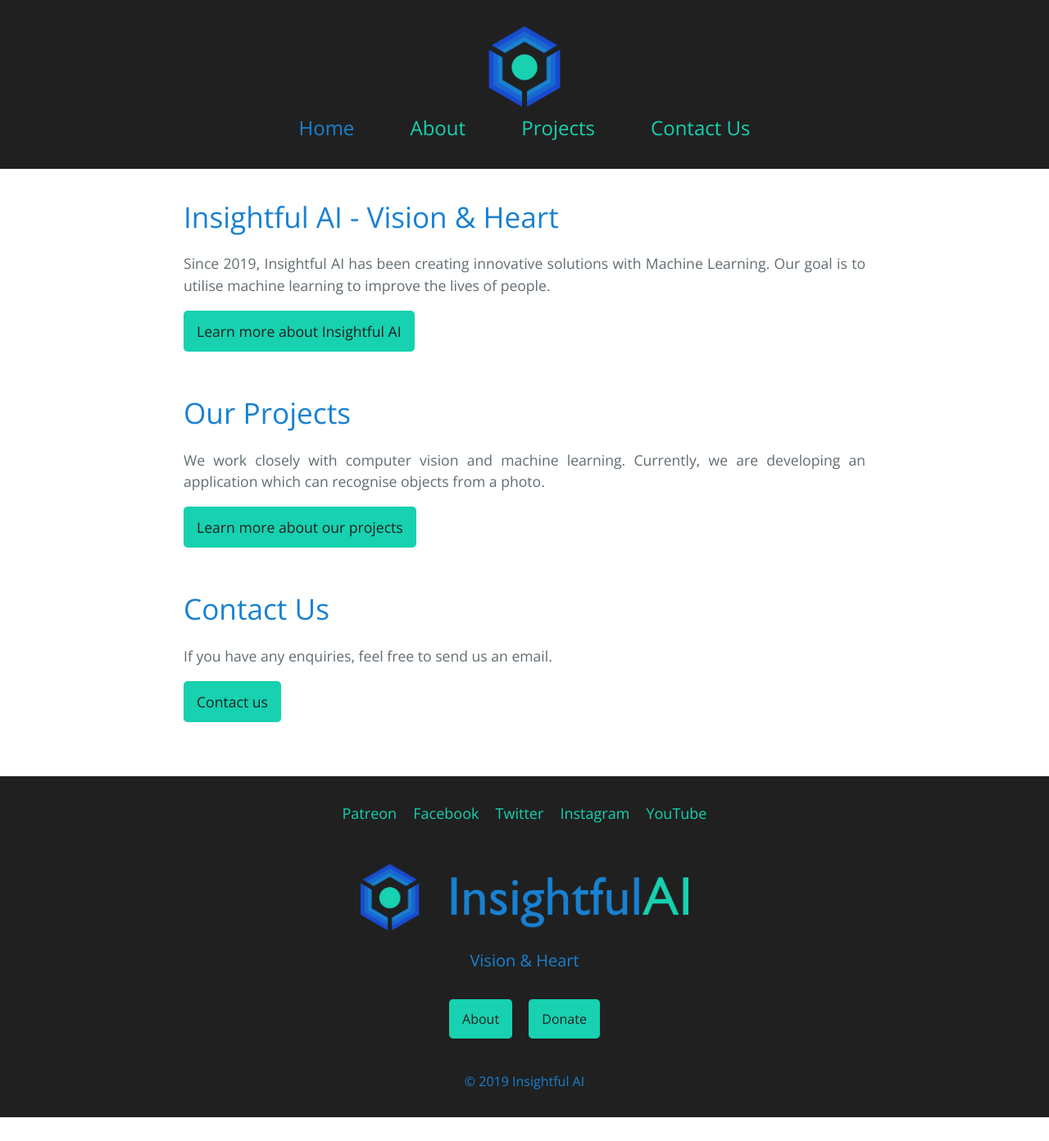
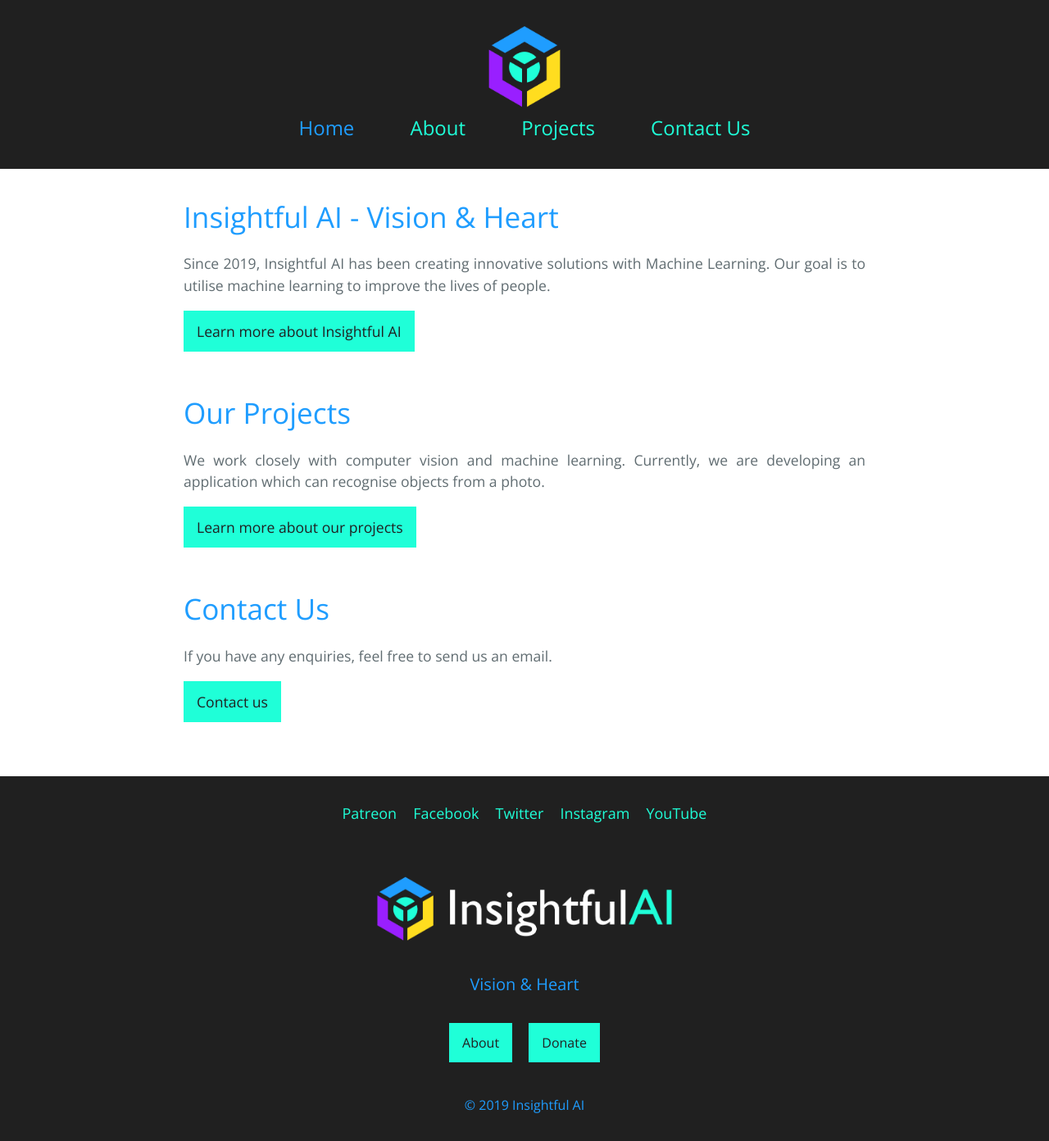
Before and after one commit to InsightfulAI/insightfulai.github.io, a Jekyll site: the page built from index.md, in a window 1280 px wide. Shown: the whole page at 82% size. Built offline with Jekyll 4.4.1, drawn with Linux system fonts in a browser that asks for light colours; before the commit the page ends 1363 px from its top, so only the background shows below that.

Commit message:
Updated visuals

```diff
--- /dev/null
+++ b/_sass/colors.scss
@@ -0,0 +1,17 @@
+// Regular
+$color-1: #1f9dff;
+$color-2: #1fffd8;
+$color-3: #991fff;
+$color-4: #ffdd1f;
+
+// Dark
+$color-1-dark: #006cc0;
+$color-2-dark: #00c09f;
+$color-3-dark: #6900c0;
+$color-4-dark: #c0a300;
+
+// Light
+$color-1-light: #89cbff;
+$color-2-light: #89ffea;
+$color-3-light: #c989ff;
+$color-4-light: #ffed89;
--- a/_sass/jekyll-theme-cayman.scss
+++ b/_sass/jekyll-theme-cayman.scss
@@ -66,17 +66,17 @@ a {
   display: inline-block;
   margin-bottom: 1rem;
   color: rgba(32, 32, 32, 1);
-  background-color:  rgba(23, 209, 176, 1);
+  background-color: $color-2;
   //border-color: rgba(255, 255, 255, 0.2);
   //border-style: solid;
   //border-width: 1px;
-  border-radius: 0.3rem;
+  //border-radius: 2rem;
   transition: color 0.2s, background-color 0.2s;
 
   &:hover {
     //color: #01ffd2;
     text-decoration: none;
-    background-color: #01ffd2;
+    background-color: $color-2-light;
     //border-color: rgba(255, 255, 255, 0.3);
   }
 
@@ -382,19 +382,43 @@ a {
 }
 
 .current-nav {
-  color: $section-headings-color;
+  color: $color-1;
   font-size: 24px;
-  padding: 2rem
+  padding: 2rem;
+
+  &:hover {
+    //color: #01ffd2;
+    text-decoration: none;
+    //border-color: rgba(255, 255, 255, 0.3);
+  }
 }
 
 .unselected-nav {
-  color: $body-link-color;
+  color: $color-2;
   font-size: 24px;
-  padding: 2rem
+  padding: 2rem;
+
+  transition: color 0.2s;
+
+  &:hover {
+    //color: #01ffd2;
+    text-decoration: none;
+    color: white;
+    //border-color: rgba(255, 255, 255, 0.3);
+  }
 }
 
 .social {
-  color: $body-link-color;
+  color: $color-2;
   font-size: 18px;
-  padding: 0.5rem
+  padding: 0.5rem;
+
+  transition: color 0.2s;
+
+  &:hover {
+    //color: #01ffd2;
+    text-decoration: none;
+    color: white;
+    //border-color: rgba(255, 255, 255, 0.3);
+  }
 }
--- a/_sass/variables.scss
+++ b/_sass/variables.scss
@@ -1,16 +1,18 @@
+@import "colors";
 // Breakpoints
 $large-breakpoint: 64em !default;
 $medium-breakpoint: 42em !default;
 
+
 // Headers
-$header-heading-color: #1981d1 !default;
+$header-heading-color: $color-1 !default;
 $header-bg-color: #202020 !default;
 //$header-bg-color-secondary: #155799 !default;
 
 // Text
-$section-headings-color: #1981d1 !default;
+$section-headings-color: $color-1 !default;
 $body-text-color: #606c71 !default;
-$body-link-color: #17d1b0 !default;
+$body-link-color: $color-2-dark !default;
 $blockquote-text-color: #819198 !default;
 $body-bg-color: #ffffff !default;
 
```
Also changed, not shown: assets/images/LogoLarge.png, assets/images/LogoSmall.png, assets/images/favicon.png, assets/images/inclassifier.png.
